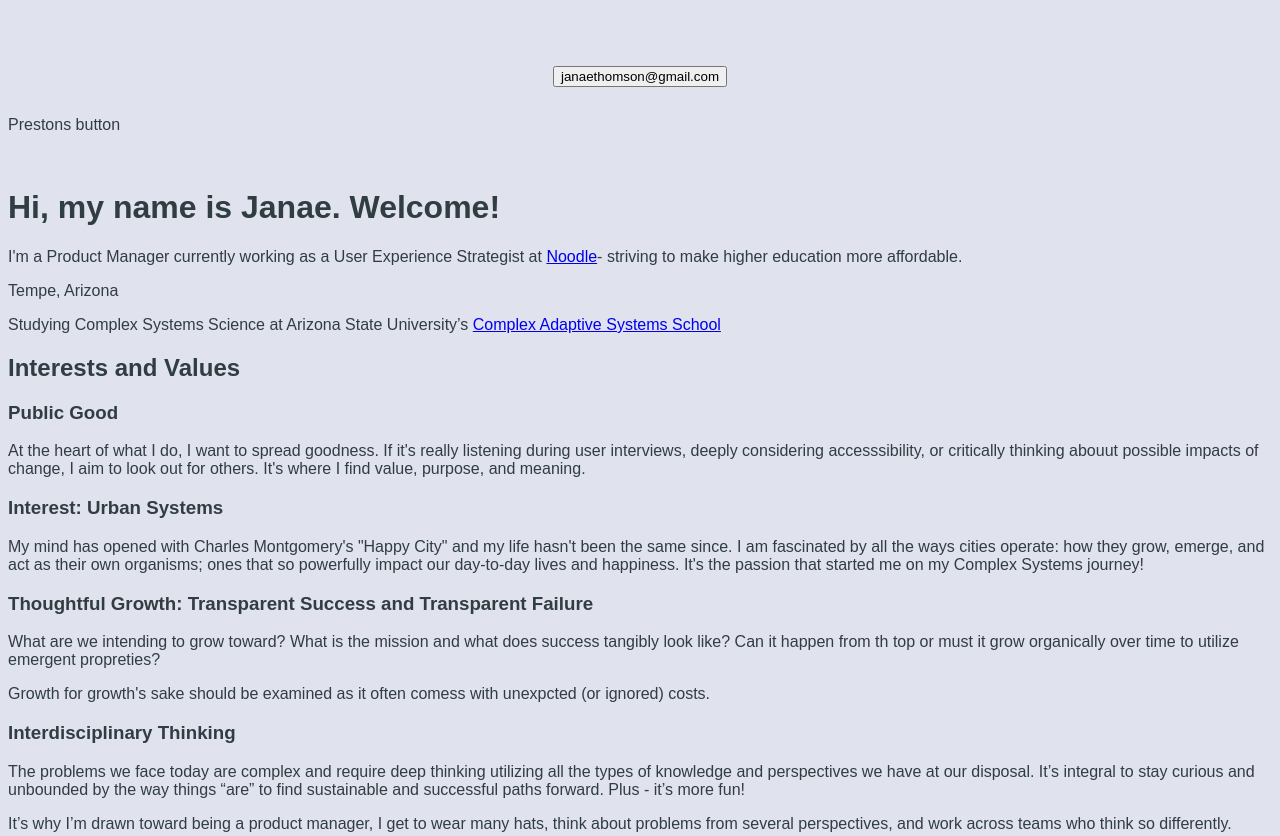
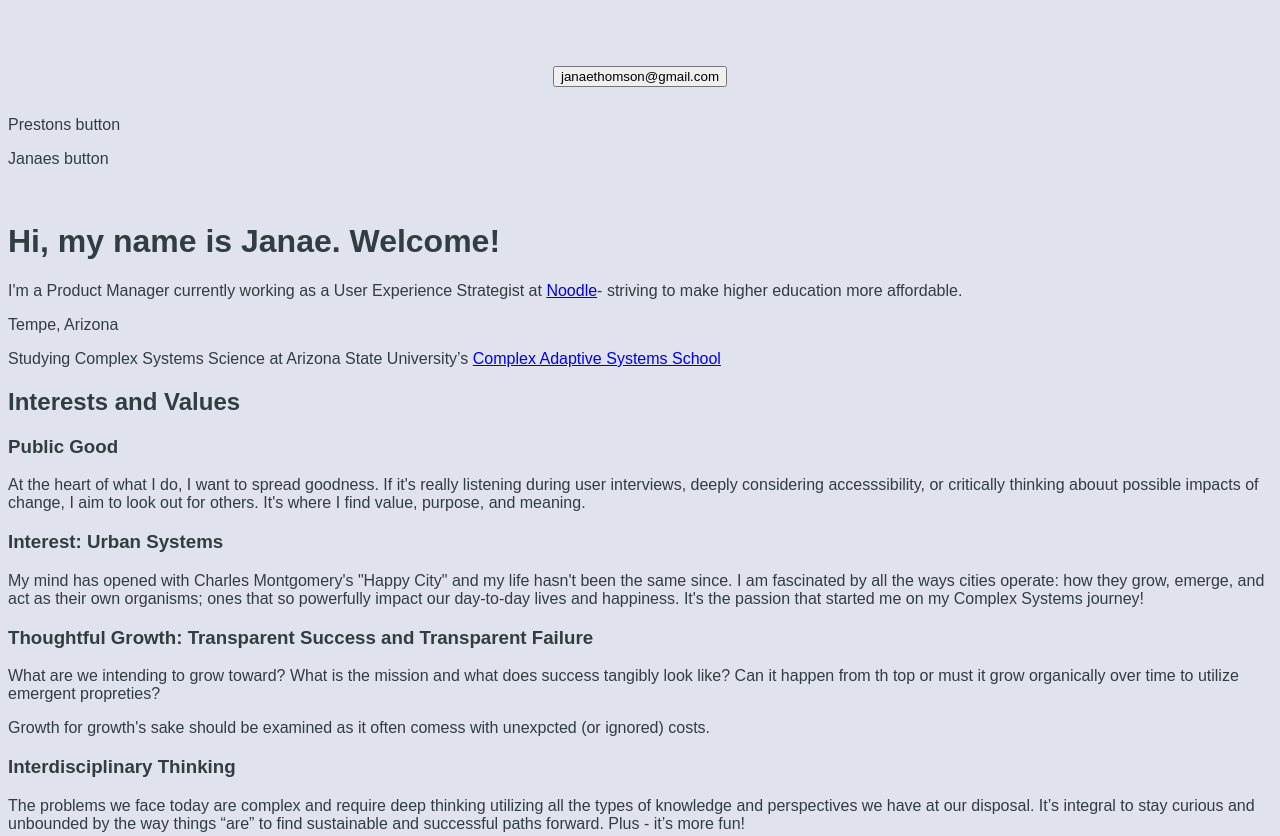
Before and after one commit to janae-marie/portfolio-site, a plain HTML site: page index.html in a window 1280 px wide. Shown: the top 836 px of the page. Drawn offline with Linux system fonts and the light colour scheme; files that its build step writes are made by us from their sources; a script that the page names is missing.

Commit message:
Janaes button

```diff
--- a/index.html
+++ b/index.html
@@ -24,6 +24,9 @@ WT 07/26/2024-->
 <body>
   <div id="Prestons button">
     <p>Prestons button</p>
+  </div>
+  <div id="Janaes button">
+    <p>Janaes button</p>
   </div>
   <!--intro section-->
   <div id="intro-section">
```
